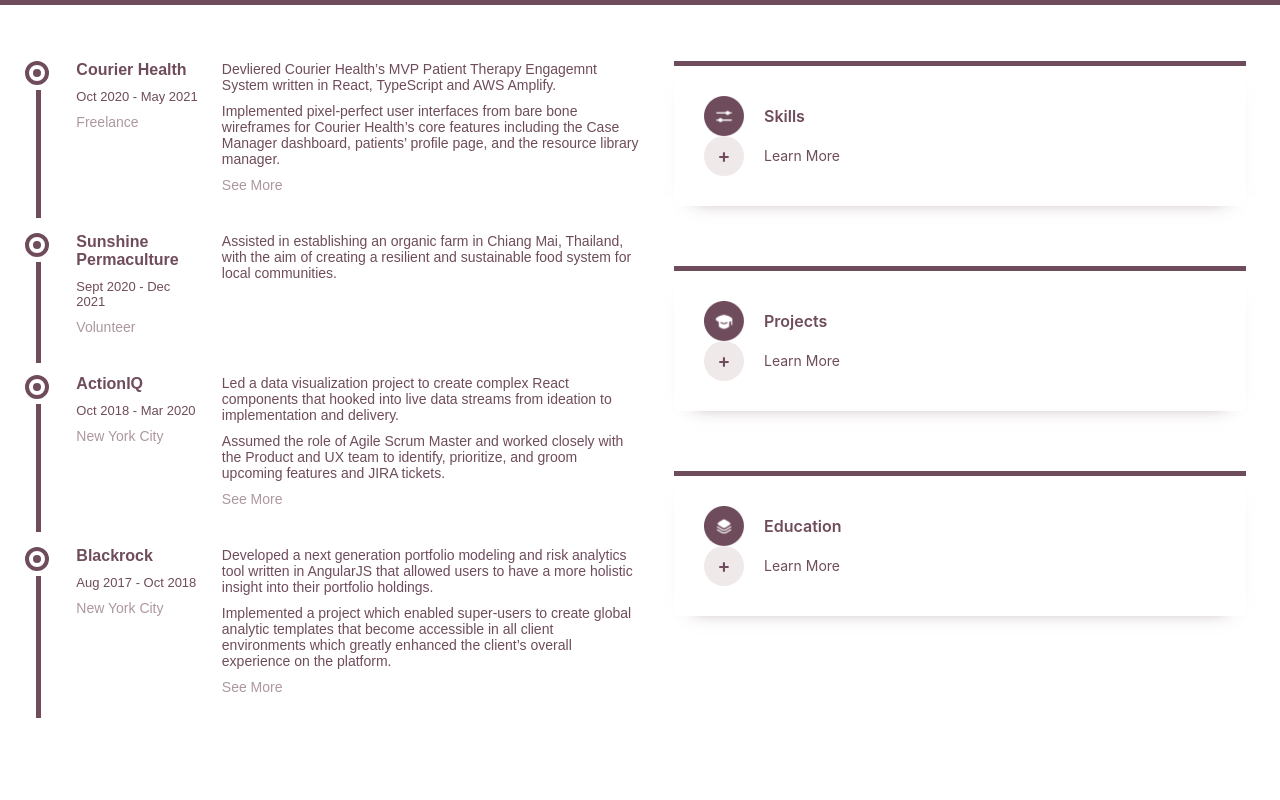
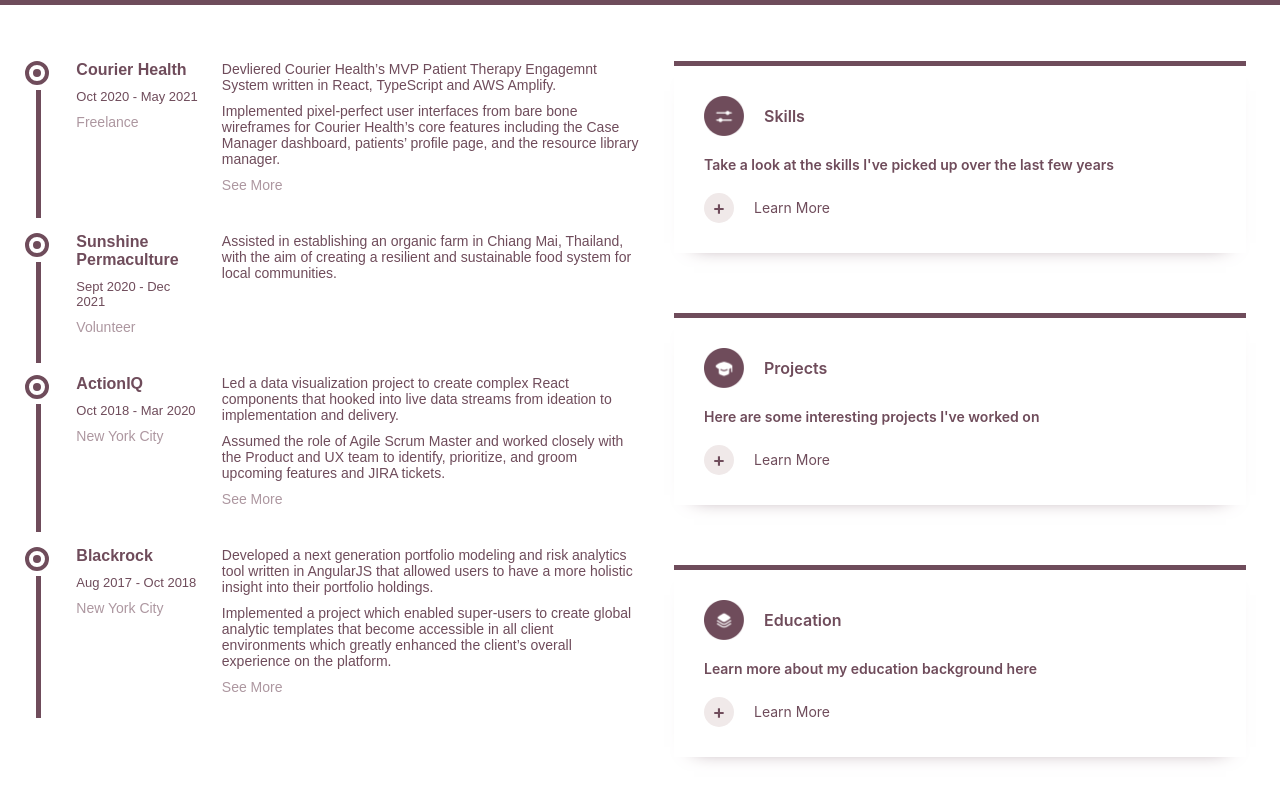
Before and after one commit to adisa-di/portfolio, a React (Create React App) app: page / in a window 1280 px wide. Shown: the part 532-1332 px from the top of the page. Built offline with nearby package versions, Linux system fonts and the light colour scheme.

Commit message:
added progress bar

```diff
--- a/src/App.js
+++ b/src/App.js
@@ -6,7 +6,7 @@ import { Icon } from './components/Icon/Icon';
 import img from './assets/images/intro_img.png';
 import { Spacer } from './components/Spacer/Spacer';
 import { Resume } from './components/Resume/Resume';
-import { Header, Title, Normal } from './components/Text';
+import { Title, Normal } from './components/Text';
 import { FaGithubAlt, FaLinkedinIn } from 'react-icons/fa';
 import { TypeWriter } from './components/Typewriter/Typewriter';
 
@@ -25,11 +25,10 @@ function App() {
           <img src={img} alt='intro_img' className='intro_img'/>
         </div>
         <div className='info'>
-          <Header text="ADISA NARULA"/>
           <Title text="Full-Stack Engineer"/>
           <div className="paragraph">
             <Normal text="Thanks for stopping by. Here's some quick info about me:  I'm a Full-Stack Engineer with experiences working in React + Redux, Typescript, and Javascript, among other technologies.
-                          Feel free browse around and reach out!"/>
+                          Feel free to browse around and reach out!"/>
           </div>
           <Spacer spacing="30px"/>
           <Icon link="https://github.com/adisa-di">
@@ -38,7 +37,7 @@ function App() {
           <Icon link="https://www.linkedin.com/in/adisanarula/">
             <FaLinkedinIn/>
           </Icon>
-          <Icon link="mailto:adisan19@gmail.com">
+          <Icon link="mailto:adisanarula19@gmail.com">
             <SiGmail/>
           </Icon>
           <Spacer spacing="30px"/>
@@ -48,9 +47,18 @@ function App() {
       <div className='section_2'>
         <Resume/>
         <div className='info_cards'>
-          <Card title="Skills" icon={icon_skills}/>
-          <Card title="Projects" icon={icon_educ}/>
-          <Card title="Education" icon={icon_projs}/>
+          <Card
+            title="Skills"
+            icon={icon_skills}
+            description="Take a look at the skills I've picked up over the last few years"/>
+          <Card
+            title="Projects"
+            icon={icon_educ}
+            description="Here are some interesting projects I've worked on"/>
+          <Card
+            title="Education"
+            icon={icon_projs}
+            description="Learn more about my education background here"/>
         </div>
       </div>
     </div>
--- a/src/components/ Item/Item.js
+++ b/src/components/ Item/Item.js
@@ -1,5 +1,7 @@
 import React, { useState } from 'react';
 import './Item.css';
+
+import { FaGithubAlt, FaLinkedinIn } from 'react-icons/fa';
 
 const DISPLAY_LIM = 2;
 
@@ -38,6 +40,7 @@ const Item = ({ experience, date, contents, note=null }) => {
     <div className='item_container'>
       <div>
         <div className='outer_circle'>
+          {/* <FaGithubAlt/> */}
         </div>
         <div className='line'></div>
       </div>
--- a/src/components/Button/Button.css
+++ b/src/components/Button/Button.css
@@ -35,8 +35,8 @@
 }
 
 .plus_button {
-  width: 40px;
-  height: 40px;
+  width: 30px;
+  height: 30px;
   display: flex;
   border-radius: 50%;
   align-items: center;
--- a/src/components/Card/Card.css
+++ b/src/components/Card/Card.css
@@ -37,3 +37,12 @@
 .learn_more span {
   color: #6f4c5b;
 }
+
+.card_header {
+  margin-bottom: 20px;
+}
+
+.description {
+  margin-bottom: 20px;
+  font-weight: 600;
+}
--- a/src/components/Resume/Resume.js
+++ b/src/components/Resume/Resume.js
@@ -1,6 +1,7 @@
 import React from 'react';
 import { Item } from '../ Item/Item';
 import './Resume.css';
+
 
 const Resume = () => {
   return (
```
Also changed, not shown: src/components/ProgressBar/ProgressBar.css (added), src/components/ProgressBar/ProgressBar.js (added).
